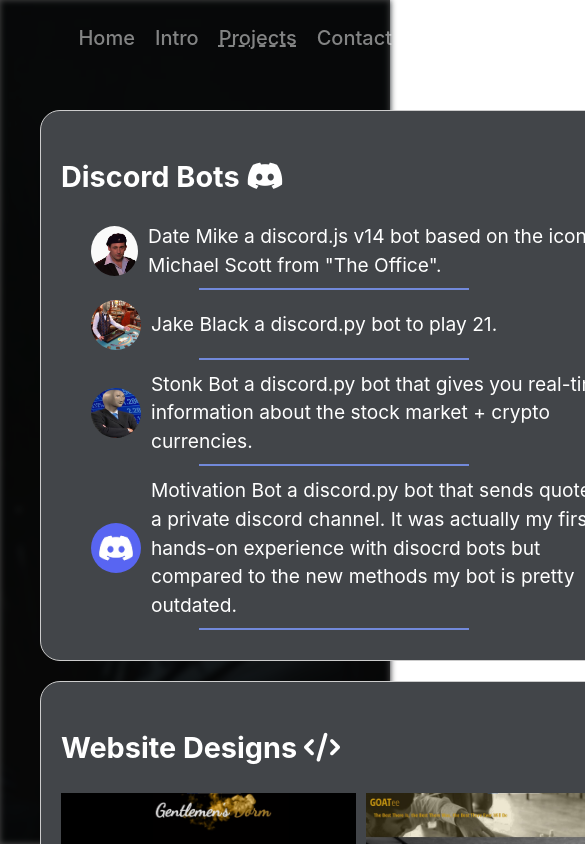
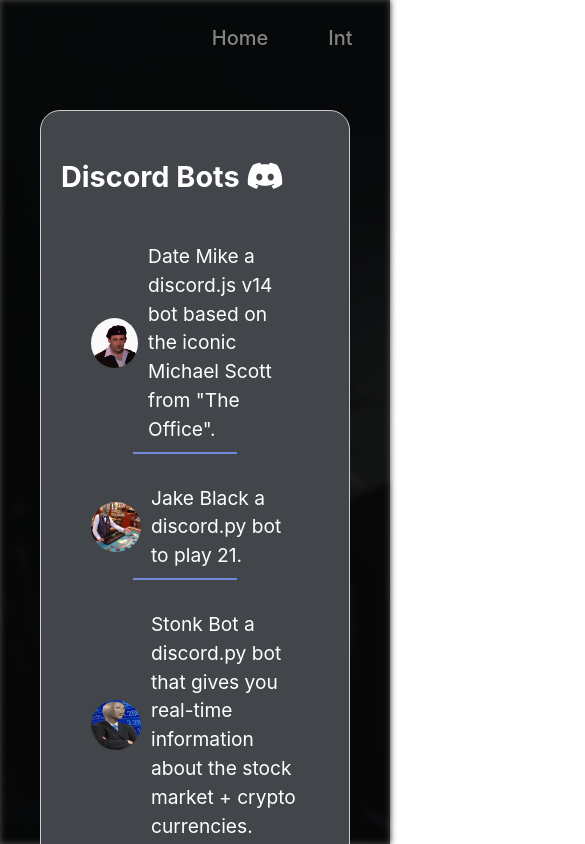
Before and after one commit to AntoineSalameh45/Portfolio, a React (Vite) app: page /projects in a window 390 px wide. Shown: the top 844 px of the page, 585 px wide, since content can reach past the window. Built offline with nearby package versions, Linux system fonts and the light colour scheme.

Commit message:
fixed the mobile view navbar issue nad more mobile respomsive code

```diff
--- a/src/App.css
+++ b/src/App.css
@@ -89,29 +89,6 @@
   to { opacity: 0; }
 }
 
-.centering {
-  display: flex;
-  align-items:  center;
-  align-content: center;
-  padding: 0 calc((100vw - 800px) / 2);
-}
-
-.container {
-  width: 800px;
-}
-.didyaknow {
-  align-self: center;
-    background-color: #0065b269;
-    width: 600px;
-    border-radius: 11px;
-    padding: 20px;
-    font-size: smaller;
-    border: 2px solid #fff;
-
-    .fa-brands{
-      font-size: smaller;
-    }
-}
 
 .content {
   display: flexbox;
--- a/src/components/navbar.tsx
+++ b/src/components/navbar.tsx
@@ -23,7 +23,6 @@
     window.addEventListener("scroll", handleScroll);
     checkActiveLink();
 
-    // Cleanup the event listener when component unmounts
     return () => {
       window.removeEventListener("scroll", handleScroll);
     };
@@ -31,11 +30,17 @@
 
   return (
     <nav className={isScrolled ? "scrolled" : ""}>
-      <ul>
+      <ul className="pc">
         <li><a href="/" className={activeLink === "/" ? "active" : ""}>Home</a></li>
         <li><a href="/intro" className={activeLink === "/intro" ? "active" : ""}>Intro</a></li>
         <li><a href="/projects" className={activeLink === "/projects" ? "active" : ""}>Projects</a></li>
         <li><a href="/contact" className={activeLink === "/contact" ? "active" : ""}>Contact</a></li>
+      </ul>
+      <ul className="mobi">
+        <li><a href="/" className="/">Home</a></li>
+        <li><a href="/intro" className="/intro">Intro</a></li>
+        <li><a href="/projects" className="/projects">Projects</a></li>
+        <li><a href="/contact" className="/contact">Contact</a></li>
       </ul>
     </nav>
   );
--- a/src/css/contact.css
+++ b/src/css/contact.css
@@ -27,11 +27,11 @@
     color: #555;
     text-align: left;
   }
-  .contact-fa{
+  .about-section > div a{
     font-size: 2em;
     margin: 5px 15px;
     color:#0065b269;
   }
-  .contact-fa:hover {
+  .about-section > div a:hover {
     color:#0066b2;
   }
--- /dev/null
+++ b/src/css/intro.css
@@ -0,0 +1,34 @@
+.centering {
+    display: flex;
+    align-items:  center;
+    align-content: center;
+    padding: 0 calc((100vw - 800px) / 2);
+  }
+
+  .intro-container {
+    width: 100%;
+  }
+
+  .didyaknow {
+    align-self: center;
+      background-color: #0065b269;
+      width: 600px;
+      border-radius: 11px;
+      padding: 20px;
+      font-size: smaller;
+      border: 2px solid #fff;
+
+      .fa-brands{
+        font-size: smaller;
+      }
+  }
+
+  @media screen and (max-width: 768px) {
+    .into-container {
+        width: 90%;
+        padding: 0 20px;
+    }
+    .didyaknow{
+        width: 90%;
+    }
+  }
--- a/src/css/nav.css
+++ b/src/css/nav.css
@@ -2,28 +2,28 @@
   height: 60px;
   background-color: #0065b200;
   display: flex;
+  justify-content: space-between;
   position: fixed;
   top: 0;
-    left: calc((95% - var(--nav-width)) / 2); /* Responsively calculate left position */
-    width: var(--nav-width); /* Set the width using CSS variable */
+  left: calc((95% - var(--nav-width)) / 2);
+  width: fit-content;
   padding: 5px 20px 10px;
-    justify-content: center;
   align-items: center;
   z-index: 1000;
   border-radius: 50px;
   margin: 10px 50px;
+}
 
-
-  ul {
+nav ul {
   list-style: none;
   text-decoration: none;
   display: flex;
   text-align: left;
 }
 
-  li {
-    padding: 10px 0; /* Adjust vertical padding */
-    margin: 10px; /* Keep horizontal margin */
+nav li {
+  padding: 10px 0;
+  margin: 10px;
   font-size: 20px;
   display: flex;
   align-items: center;
@@ -31,15 +31,15 @@
   opacity: 0.5;
 }
 
-  li:first-child {
-    margin-left: -30px; /* Remove left padding for the first item (Home) */
+nav li:first-child {
+  margin-left: -5px;
 }
 
-  li:last-child {
-    padding-right: 0; /* Remove right padding for the last item (Contact Me) */
+nav li:last-child {
+  padding-right: 0;
 }
 
-  li:hover {
+nav li:hover {
   text-decoration: underline;
   text-decoration-style: dashed;
   text-underline-offset: 5px;
@@ -47,27 +47,85 @@
   opacity: 1;
 }
 
-  a,
-  a:hover,
-  a:visited {
+nav a,
+nav a:hover,
+nav a:visited {
   color: #fff;
 }
 
-  img {
-    width: 100px;
-    height: 100px;
-    margin-right: 10px;
-    z-index: 1;
-  }
-}
 nav.scrolled {
-    background-color: #000; /* Background color after scrolling */
+  background-color: #000;
   border: 2px solid #fff;
 }
 
 /* Styling for active link */
 nav ul li a.active {
-    color: #fff; /* Change the color of the active link */
-    text-decoration: underline; /* Underline the active link */
+  color: #fff;
+  text-decoration: underline;
   text-decoration-style: dashed;
 }
+.mobi {
+  display: none;
+}
+/* Media query for mobile devices */
+@media screen and (max-width: 768px) {
+  nav {
+    justify-content: center; /* Center navbar items horizontally */
+    white-space: nowrap; /* Prevent wrapping of list items */
+    width: 50%;
+  }
+
+  .pc {
+    display: none; /* Hide desktop menu */
+  }
+
+  .mobi {
+    display: inline-block; /* Display mobile menu inline */
+    padding: 0;
+    margin: 0;
+    list-style-type: none;
+    text-align: center;
+    overflow-x: auto; /* Enable horizontal scrolling on mobile */
+  }
+
+  .mobi li {
+    display: inline-block;
+    margin-right: 10px;
+  }
+
+  .mobi li:last-child {
+    margin-right: 0;
+  }
+
+  .mobi li a {
+    display: block;
+    padding: 10px 20px;
+    color: #fff;
+    text-decoration: none;
+    border-radius: 5px;
+  }
+
+  .mobi li a:hover {
+    background-color: #ddd;
+  }
+  .mobi {
+    scrollbar-width: none; /* Firefox */
+    -ms-overflow-style: none; /* Internet Explorer 10+ */
+  }
+
+  /* Define scrollbar thumb color */
+  .mobi::-webkit-scrollbar-thumb {
+    background-color: #888; /* Change thumb color */
+  }
+
+  /* Define scrollbar track color */
+  .mobi::-webkit-scrollbar-track {
+    background-color: #f1f1f1; /* Change track color */
+  }
+
+  /* Hide scrollbar in Firefox */
+  .mobi {
+    scrollbar-width: thin;
+    scrollbar-color: transparent transparent; /* thumb and track color */
+  }
+}
--- a/src/css/projects.css
+++ b/src/css/projects.css
@@ -1,5 +1,4 @@
-/* Default styles for grid-container and card */
-.grid-container {
+.grid-contner {
     display: grid;
     grid-template-columns: repeat(2, 1fr);
     gap: 20px;
@@ -114,12 +113,42 @@
 }
 
 .fa-brands{
-    font-size: 30px;
+  font-size: 30px;
 }
 
-  /* Media query for smaller screens */
-  @media screen and (max-width: 768px) {
-    .grid-container {
-      grid-template-columns: 1fr; /* Change to single column layout */
-    }
+.mobi {
+  display: none;
+}
+
+
+
+
+@media screen and (max-width: 768px) {
+
+  .grid-contner {
+    grid-template-columns: 1fr;
   }
+  .card {
+    width: 100%;
+  }
+  .card > ul  {
+    display: grid;
+    grid-template-columns: 1fr;
+  }
+  .socials-qr{
+    display: none;
+  }
+  .website-grid {
+    display: grid;
+    grid-template-columns: repeat(1, 1fr);
+    gap: 10px;
+  }
+  #robbie,
+  .card video {
+    width: 200%;
+    height: auto;
+  }
+  .mobi {
+    display: block;
+  }
+}
--- a/src/pages/intro.tsx
+++ b/src/pages/intro.tsx
@@ -1,10 +1,10 @@
 import React from 'react';
-import '../App.css';
+import '../css/intro.css';
 
 const Intro: React.FC = () => {
   return (
     <div className='centering'>
-      <div className="container">
+      <div className="intro-container">
         <div className='sayMyName'>
           <h2>Say my name</h2>
           <p>Well, as you may have gathered, I go by the name Antoine Salameh,
--- a/src/pages/projects.tsx
+++ b/src/pages/projects.tsx
@@ -12,7 +12,7 @@
 const Projects: React.FC = () => {
  return (
     <div>
-      <div className="grid-container">
+      <div className="grid-contner">
         <div className="card">
           <h2>Discord Bots <i className="fa-brands fa-discord"></i></h2>
           <ul>
@@ -78,6 +78,7 @@
           </p>
           <div className="media-container">
             <img src={RobbieGif} alt="Robbie" id='robbie'/>
+            <br className='mobi'></br>
             <div className="video-container">
               <video controls>
                 <source src={RobbieVideo} type="video/mp4" />
```
Lines whose indentation alone changed are shown as unchanged.
